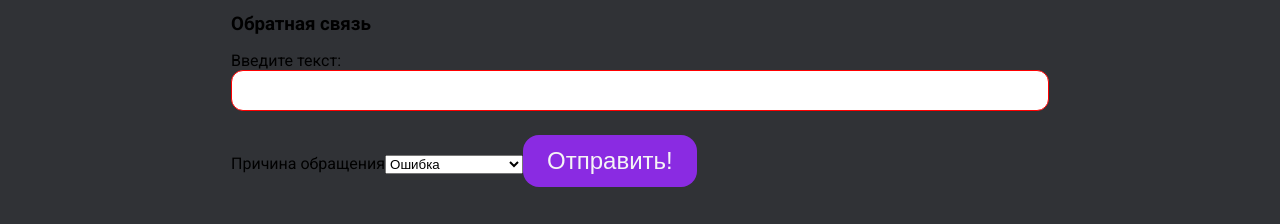
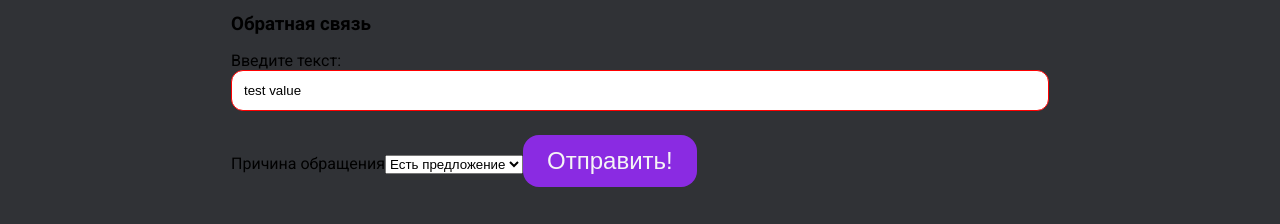
Before and after one commit to Gleb-Medvedev/learn-react-vite, a React (Vite) app: page / in a window 1280 px wide. Shown: the part 145-369 px from the top of the page. Built offline with nearby package versions, Linux system fonts and the light colour scheme.

Commit message:
learned 2way binding + styling on conditions

```diff
--- a/src/assets/components/FeedbackSection/FeedbackSection.jsx
+++ b/src/assets/components/FeedbackSection/FeedbackSection.jsx
@@ -3,11 +3,19 @@ import { Button } from "../Button/Button"
 
 export function FeedbackSection() {
 
-    const [text, setText] = useState('');
+    const [text, setText] = useState('test value');
     const [reason, setReason] = useState('suggestion');
+
+    const [hasError, setHasError] = useState(false)
 
     function inputTextChange(event) {
         setText(event.target.value)
+        setHasError(event.target.value.trim().length < 2 ? true : false)
+        console.log(hasError);
+    }
+
+    function qwe(event) {
+        setReason(event.target.value);
     }
 
     return (
@@ -15,10 +23,10 @@ export function FeedbackSection() {
             <h3>Обратная связь</h3>
             <form>
                 <label htmlFor="text" style={{marginBottom: '24px'}}>Введите текст:</label>
-                <input type="text" id="text" className="input" style={{marginBottom: '24px'}} value={text} onChange={inputTextChange} />
+                <input type="text" id="text" className="input" style={{marginBottom: '24px', outline: hasError ? '4px solid red' : 'none'}} value={text} onChange={inputTextChange} />
 
                 <label htmlFor="reason" style={{marginBottom: '24px'}}>Причина обращения</label>
-                <select id="reason" style={{marginBottom: '24px'}}>
+                <select id="reason" style={{marginBottom: '24px'}} value={reason} onChange={qwe}>
                     <option value="error">Ошибка</option>
                     <option value="help">Нужна помощь</option>
                     <option value="suggestion">Есть предложение</option>
```
